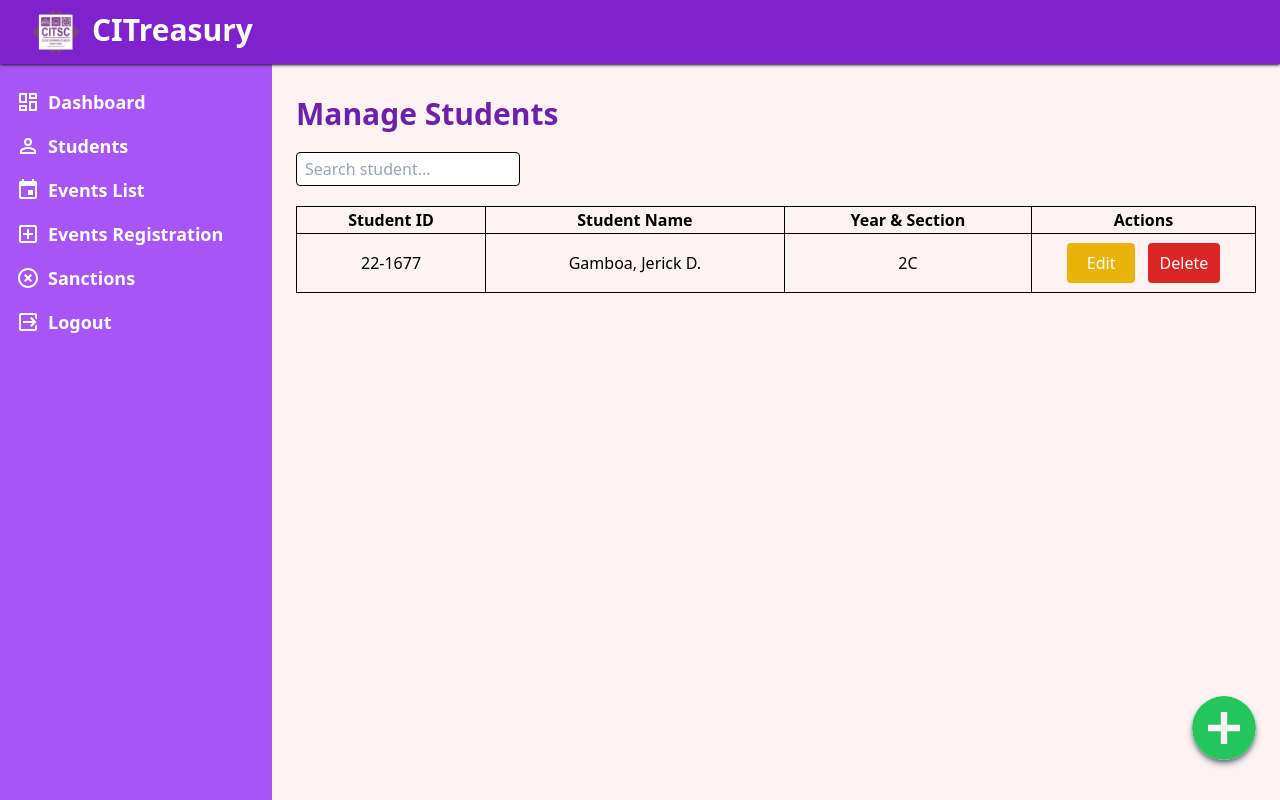
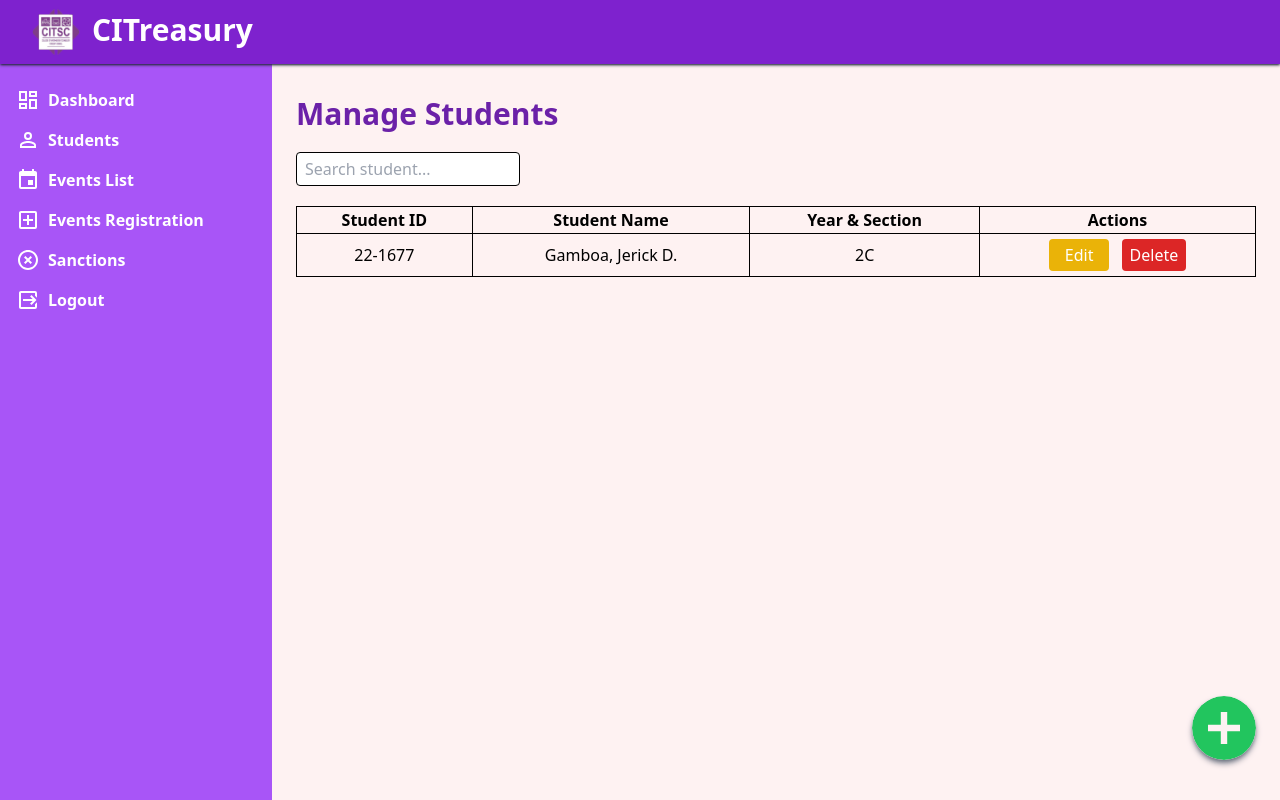
Before and after one commit to Jerick-Gamboa/CITreasury, a PHP site: page /admin/students.html in a window 1280 px wide. Run offline with PHP 8.4, Linux system fonts and the light colour scheme.

Commit message:
Font adjustments

```diff
--- a/admin/students.html
+++ b/admin/students.html
@@ -56,9 +56,9 @@
                     <td class="px-2 border border-black">22-1677</td>
                     <td class="px-2 border border-black">Gamboa, Jerick D.</td>
                     <td class="px-2 border border-black">2C</td>
-                    <td class="border border-black w-56">
-                      <button class="px-5 py-2 my-2 mx-1 bg-yellow-500 text-white rounded hover:bg-yellow-400">Edit</button >
-                      <button class="px-3 py-2 mb-2 mx-1 bg-red-600 text-white rounded hover:bg-red-500">Delete</button>
+                    <td class="border border-black max-w-56">
+                      <button class="px-4 py-1 my-1 mx-1 bg-yellow-500 text-white rounded hover:bg-yellow-400">Edit</button >
+                      <button class="px-2 py-1 mb-1 mx-1 bg-red-600 text-white rounded hover:bg-red-500">Delete</button>
                     </td>
                   </tr>
                 </table>
--- a/js/defer-script.js
+++ b/js/defer-script.js
@@ -1,6 +1,6 @@
 menuContent = `
 <ul>
-    <li class="text-lg text-white font-bold">
+    <li class="text-white font-bold">
         <a href="index.php" id="dashboard" class="py-2 px-2 rounded transition-all duration-300-ease-in-out hover:text-purple-500 hover:bg-white flex items-center align-middle">
             <svg id="mdi-view-dashboard-outline" class="w-6 h-6 mr-2 fill-current" viewBox="0 0 24 24">
                 <path d="M19,5V7H15V5H19M9,5V11H5V5H9M19,13V19H15V13H19M9,17V19H5V17H9M21,3H13V9H21V3M11,3H3V13H11V3M21,11H13V21H21V11M11,15H3V21H11V15Z" />
@@ -18,7 +18,7 @@ menuContent = `
             </li>
         </ul>
     </li>
-    <li class="text-lg text-white font-bold">
+    <li class="text-white font-bold">
         <a href="students.html" class="py-2 px-2 rounded transition-all duration-300-ease-in-out hover:text-purple-500 hover:bg-white flex items-center align-middle">
             <svg id="mdi-account-outline" class="w-6 h-6 mr-2 fill-current" viewBox="0 0 24 24">
                 <path d="M12,4A4,4 0 0,1 16,8A4,4 0 0,1 12,12A4,4 0 0,1 8,8A4,4 0 0,1 12,4M12,6A2,2 0 0,0 10,8A2,2 0 0,0 12,10A2,2 0 0,0 14,8A2,2 0 0,0 12,6M12,13C14.67,13 20,14.33 20,17V20H4V17C4,14.33 9.33,13 12,13M12,14.9C9.03,14.9 5.9,16.36 5.9,17V18.1H18.1V17C18.1,16.36 14.97,14.9 12,14.9Z" />
@@ -26,7 +26,7 @@ menuContent = `
             Students
         </a>
     </li>
-    <li class="text-lg text-white font-bold">
+    <li class="text-white font-bold">
         <a href="eventslist.html" class="py-2 px-2 rounded transition-all duration-300-ease-in-out hover:text-purple-500 hover:bg-white flex items-center align-middle">
             <svg id="mdi-calendar" class="w-6 h-6 mr-2 fill-current" viewBox="0 0 24 24">
                     <path d="M19,19H5V8H19M16,1V3H8V1H6V3H5C3.89,3 3,3.89 3,5V19A2,2 0 0,0 5,21H19A2,2 0 0,0 21,19V5C21,3.89 20.1,3 19,3H18V1M17,12H12V17H17V12Z" />
@@ -34,7 +34,7 @@ menuContent = `
             Events List
         </a>
     </li>
-    <li class="text-lg text-white font-bold">
+    <li class="text-white font-bold">
         <a href="eventsregistration.html" class="py-2 px-2 rounded transition-all duration-300-ease-in-out hover:text-purple-500 hover:bg-white flex items-center align-middle">
             <svg id="mdi-plus-box-outline" class="w-6 h-6 mr-2 fill-current" viewBox="0 0 24 24">
                 <path d="M19,19V5H5V19H19M19,3A2,2 0 0,1 21,5V19A2,2 0 0,1 19,21H5A2,2 0 0,1 3,19V5C3,3.89 3.9,3 5,3H19M11,7H13V11H17V13H13V17H11V13H7V11H11V7Z" />
@@ -42,7 +42,7 @@ menuContent = `
             Events Registration
         </a>
     </li>
-    <li class="text-lg text-white font-bold">
+    <li class="text-white font-bold">
         <a href="#" class="py-2 px-2 rounded transition-all duration-300-ease-in-out hover:text-purple-500 hover:bg-white flex items-center align-middle">
             <svg id="mdi-close-circle-outline" class="w-6 h-6 mr-2 fill-current" viewBox="0 0 24 24">
                 <path d="M12,20C7.59,20 4,16.41 4,12C4,7.59 7.59,4 12,4C16.41,4 20,7.59 20,12C20,16.41 16.41,20 12,20M12,2C6.47,2 2,6.47 2,12C2,17.53 6.47,22 12,22C17.53,22 22,17.53 22,12C22,6.47 17.53,2 12,2M14.59,8L12,10.59L9.41,8L8,9.41L10.59,12L8,14.59L9.41,16L12,13.41L14.59,16L16,14.59L13.41,12L16,9.41L14.59,8Z" />
@@ -50,7 +50,7 @@ menuContent = `
             Sanctions
         </a>
     </li>
-    <li class="text-lg text-white font-bold">
+    <li class="text-white font-bold">
         <a href="#" id="logout" class="py-2 px-2 rounded transition-all duration-300-ease-in-out hover:text-purple-500 hover:bg-white flex items-center align-middle">
             <svg id="mdi-logout-variant" class="w-6 h-6 mr-2 fill-current" viewBox="0 0 24 24">
                 <path d="M14.08,15.59L16.67,13H7V11H16.67L14.08,8.41L15.5,7L20.5,12L15.5,17L14.08,15.59M19,3A2,2 0 0,1 21,5V9.67L19,7.67V5H5V19H19V16.33L21,14.33V19A2,2 0 0,1 19,21H5C3.89,21 3,20.1 3,19V5C3,3.89 3.89,3 5,3H19Z" />
```
Also changed, not shown: admin/index.php (+4 -4 lines).
